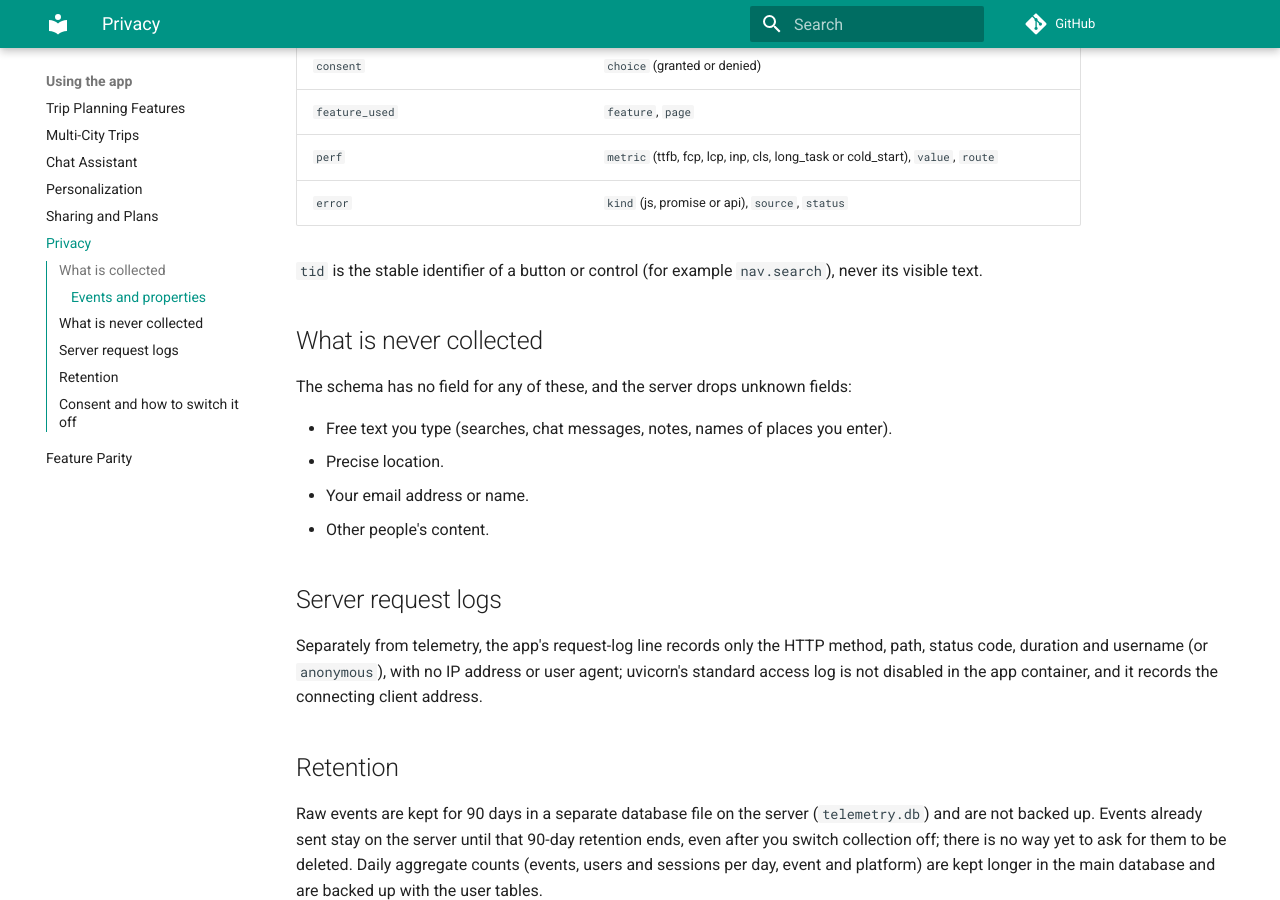
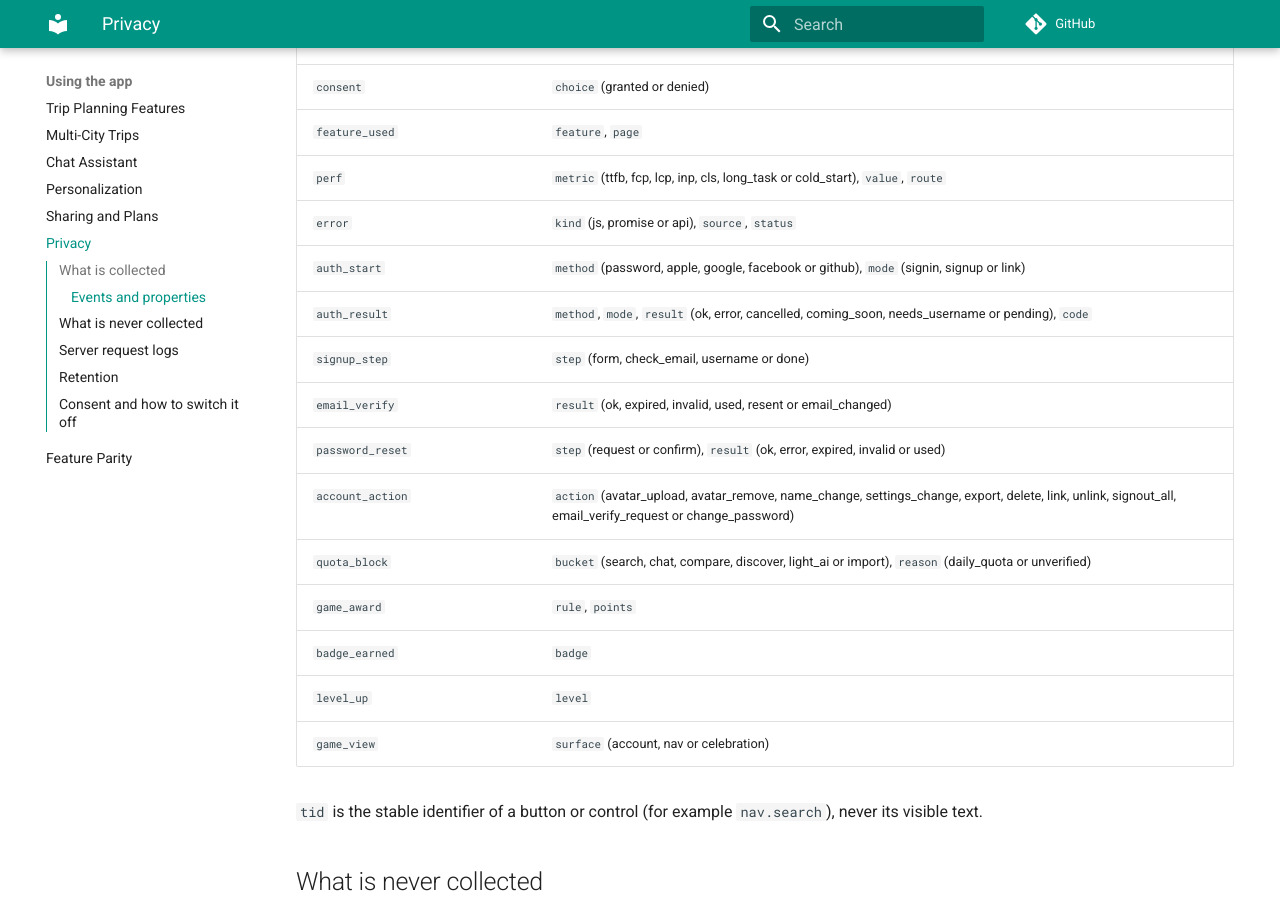
Before and after one commit to rupakc/travel-planner, an MkDocs documentation site: the page built from docs/Privacy.md, in a window 1280 px wide and 900 px high, scrolled down 1965 px. Built offline with MkDocs 1.6.1 and Material for MkDocs 9.7.7, drawn with Linux system fonts in a browser that asks for light colours; comment, search, counter and statistics services are not loaded.

Commit message:
docs(telemetry): list phase 1 events in Privacy and extend tests
Co-Authored-By: Claude Sonnet 5.5 <noreply@anthropic.com>

```diff
--- a/docs/Privacy.md
+++ b/docs/Privacy.md
@@ -49,6 +49,17 @@ Property values are short tokens (letters, digits and `_ . : / -`, no spaces or
 | `feature_used` | `feature`, `page` |
 | `perf` | `metric` (ttfb, fcp, lcp, inp, cls, long_task or cold_start), `value`, `route` |
 | `error` | `kind` (js, promise or api), `source`, `status` |
+| `auth_start` | `method` (password, apple, google, facebook or github), `mode` (signin, signup or link) |
+| `auth_result` | `method`, `mode`, `result` (ok, error, cancelled, coming_soon, needs_username or pending), `code` |
+| `signup_step` | `step` (form, check_email, username or done) |
+| `email_verify` | `result` (ok, expired, invalid, used, resent or email_changed) |
+| `password_reset` | `step` (request or confirm), `result` (ok, error, expired, invalid or used) |
+| `account_action` | `action` (avatar_upload, avatar_remove, name_change, settings_change, export, delete, link, unlink, signout_all, email_verify_request or change_password) |
+| `quota_block` | `bucket` (search, chat, compare, discover, light_ai or import), `reason` (daily_quota or unverified) |
+| `game_award` | `rule`, `points` |
+| `badge_earned` | `badge` |
+| `level_up` | `level` |
+| `game_view` | `surface` (account, nav or celebration) |
 
 `tid` is the stable identifier of a button or control (for example `nav.search`), never its visible text.
 
```
Also changed, not shown: 1 other file.
